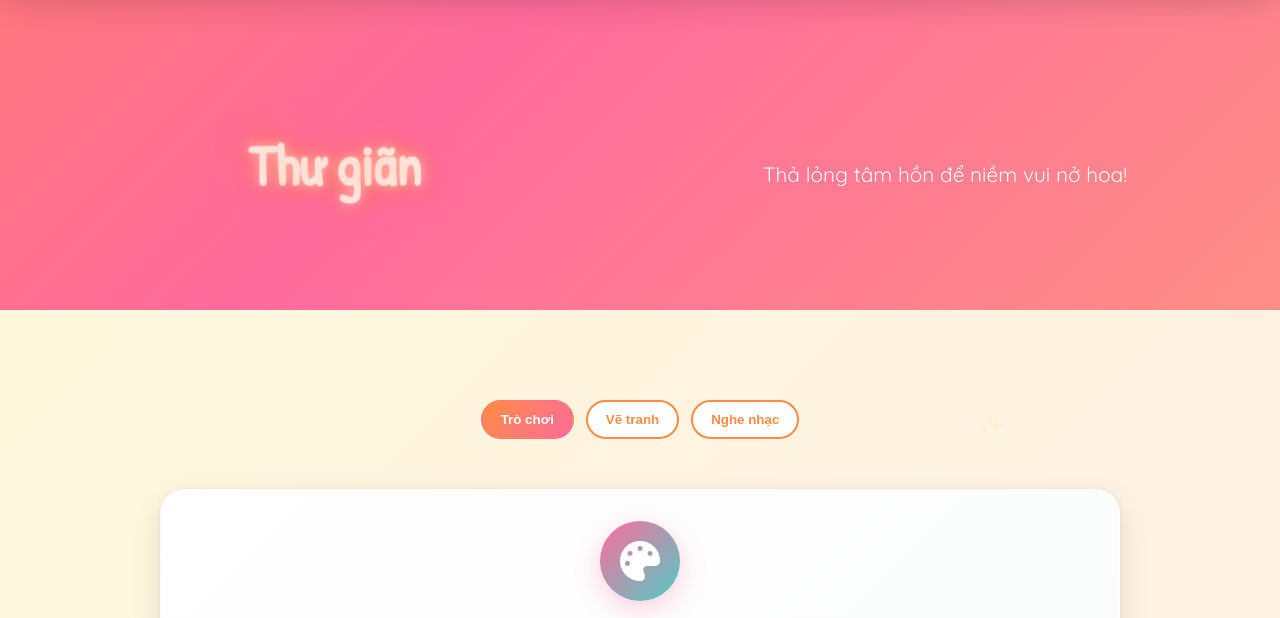
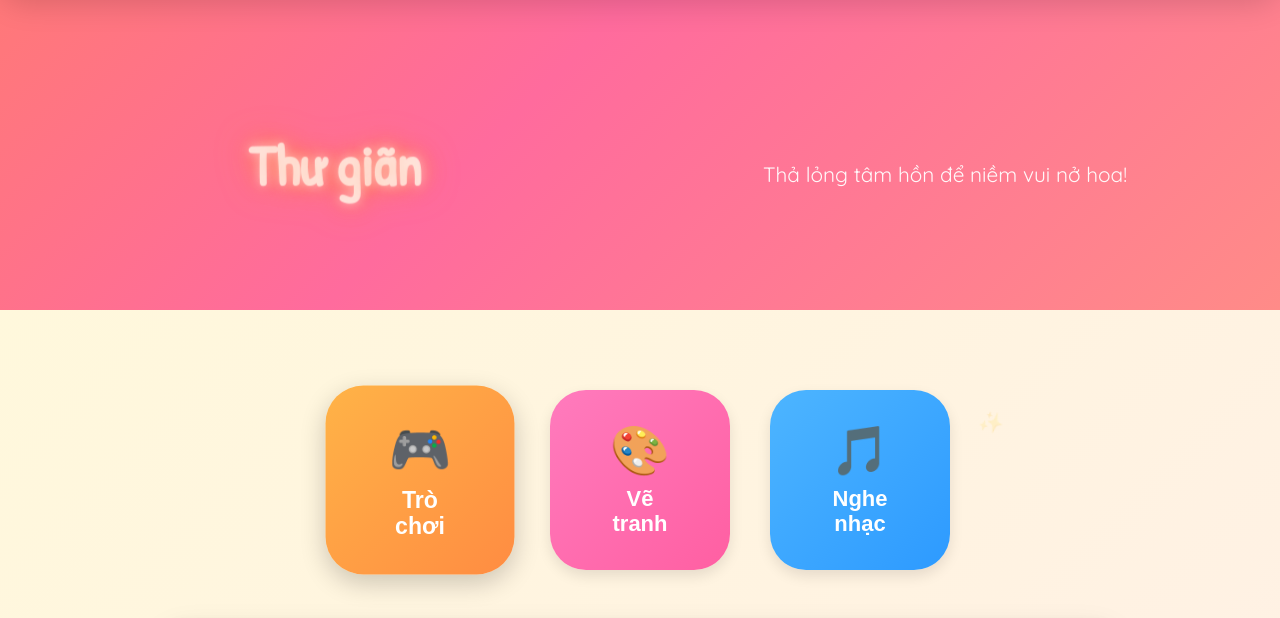
Before and after one commit to TjnhPro/keongot-clone, a plain HTML site: page thu-gian.html in a window 1280 px wide. Shown: the part 103-721 px from the top of the page. Drawn offline with Linux system fonts and the light colour scheme.

Commit message:
fix thu gian

```diff
--- a/assets/css/thu-gian.css
+++ b/assets/css/thu-gian.css
@@ -172,25 +172,66 @@
     margin: 0 auto;
 }
 
-/* Relax tabs */
 .relax-tabs {
-    display: flex;
-    gap: 12px;
-    justify-content: center;
-    margin: 10px 0 24px;
-}
+  display: flex;
+  gap: 40px;
+  flex-wrap: wrap;
+  justify-content: center;
+}
+
+/* Nút cơ bản */
 .relax-tab-btn {
-    padding: 10px 18px;
-    border-radius: 999px;
-    border: 2px solid #ff8c42;
-    background: #fff;
-    color: #ff8c42;
-    font-weight: 700;
-    cursor: pointer;
-    transition: all .2s ease;
-}
-.relax-tab-btn:hover { box-shadow: 0 6px 16px rgba(255,140,66,.25); transform: translateY(-1px); }
-.relax-tab-btn.active { background: linear-gradient(135deg,#ff8c42,#ff6b9d); color: #fff; border-color: transparent; }
+  width: 180px;
+  height: 180px;
+  border-radius: 36px;
+  border: none;
+  cursor: pointer;
+  color: #fff;
+  font-weight: 700;
+  font-size: 22px;
+  display: flex;
+  flex-direction: column;
+  align-items: center;
+  justify-content: center;
+  box-shadow: 0 6px 14px rgba(0, 0, 0, 0.1);
+  transition: transform 0.2s ease, box-shadow 0.2s ease;
+}
+
+/* Icon */
+.relax-tab-btn .icon {
+  font-size: 48px;
+  margin-bottom: 8px;
+}
+
+/* Chữ */
+.relax-tab-btn .label {
+  line-height: 1.1;
+}
+
+/* Hiệu ứng hover */
+.relax-tab-btn:hover {
+  transform: translateY(-6px);
+  box-shadow: 0 10px 20px rgba(0, 0, 0, 0.15);
+}
+
+/* Màu riêng cho từng nút */
+.relax-tab-btn.game {
+  background: linear-gradient(135deg, #ffb347, #ff8c42);
+}
+
+.relax-tab-btn.paint {
+  background: linear-gradient(135deg, #ff7bbd, #ff5fa2);
+}
+
+.relax-tab-btn.music {
+  background: linear-gradient(135deg, #4db5ff, #2d9aff);
+}
+
+/* Khi được chọn (active) — đậm hơn một chút */
+.relax-tab-btn.active {
+  transform: scale(1.05);
+  box-shadow: 0 8px 24px rgba(0, 0, 0, 0.2);
+}
 
 /* Music player */
 .music-player { padding: 10px; background:#fff; border:1px solid #f1f5f9; border-radius:12px; }
--- a/thu-gian.html
+++ b/thu-gian.html
@@ -79,10 +79,21 @@
                 <div class="features-content">
 
                     <!-- Relax Tabs -->
-                    <div class="relax-tabs">
-                        <button class="relax-tab-btn active" data-target="#relaxGames">Trò chơi</button>
-                        <button class="relax-tab-btn" data-target="#relaxDrawing">Vẽ tranh</button>
-                        <button class="relax-tab-btn" data-target="#relaxMusic">Nghe nhạc</button>
+                   <div class="relax-tabs">
+                    <button class="relax-tab-btn game active" data-target="#relaxGames">
+                        <div class="icon">🎮</div>
+                        <div class="label">Trò<br>chơi</div>
+                    </button>
+
+                    <button class="relax-tab-btn paint" data-target="#relaxDrawing">
+                        <div class="icon">🎨</div>
+                        <div class="label">Vẽ<br>tranh</div>
+                    </button>
+
+                    <button class="relax-tab-btn music" data-target="#relaxMusic">
+                        <div class="icon">🎵</div>
+                        <div class="label">Nghe<br>nhạc</div>
+                    </button>
                     </div>
 
                     <!-- Games Section -->
@@ -181,7 +192,7 @@
 
 
                         <!-- Piano Game -->
-                        <div class="game-card piano-game-expanded mt-1" id="pianoGame">
+                        <div class="game-card piano-game-expanded" style="top:30px" id="pianoGame">
                             <div class="game-header">
                                 <div class="game-icon">
                                     <i class="fas fa-music"></i>
@@ -210,7 +221,7 @@
 
                     <!-- Drawing Section (hidden initially) -->
                     <div class="relax-panel" id="relaxDrawing" style="display: none;">
-                        <div class="game-card">
+                        <div class="game-card" style="top:50px">
                             <div class="game-header">
                                 <div class="game-icon"><i class="fas fa-paint-brush"></i></div>
                                 <h3>Bức tranh mơ ước</h3>
@@ -224,7 +235,7 @@
 
                     <!-- Music Section (hidden initially) -->
                     <div class="relax-panel" id="relaxMusic" style="display: none;">
-                        <div class="game-card">
+                        <div class="game-card" style="top:50px">
                             <div class="game-header">
                                 <div class="game-icon"><i class="fas fa-music"></i></div>
                                 <h3>Nghe nhạc thư giãn</h3>
```
Also changed, not shown: index.html (+9 -9 lines), assets/images/Duc Duy.jpg (added), assets/images/Gia Huy.jpg (added), assets/images/Minh Anh.jpg (added).
